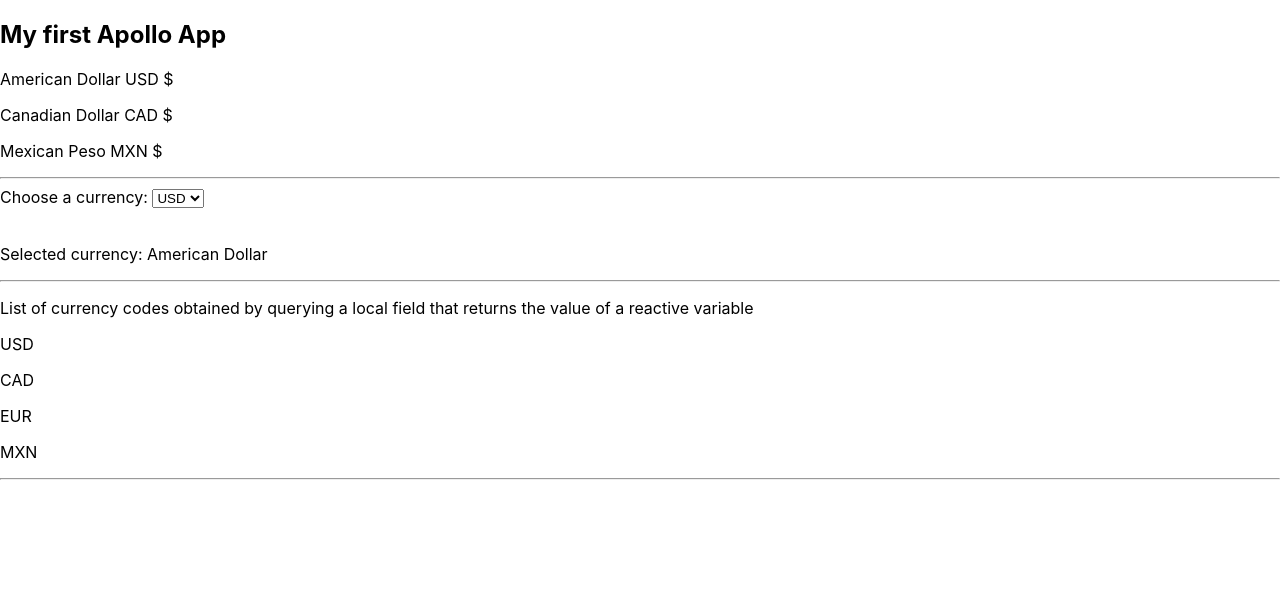
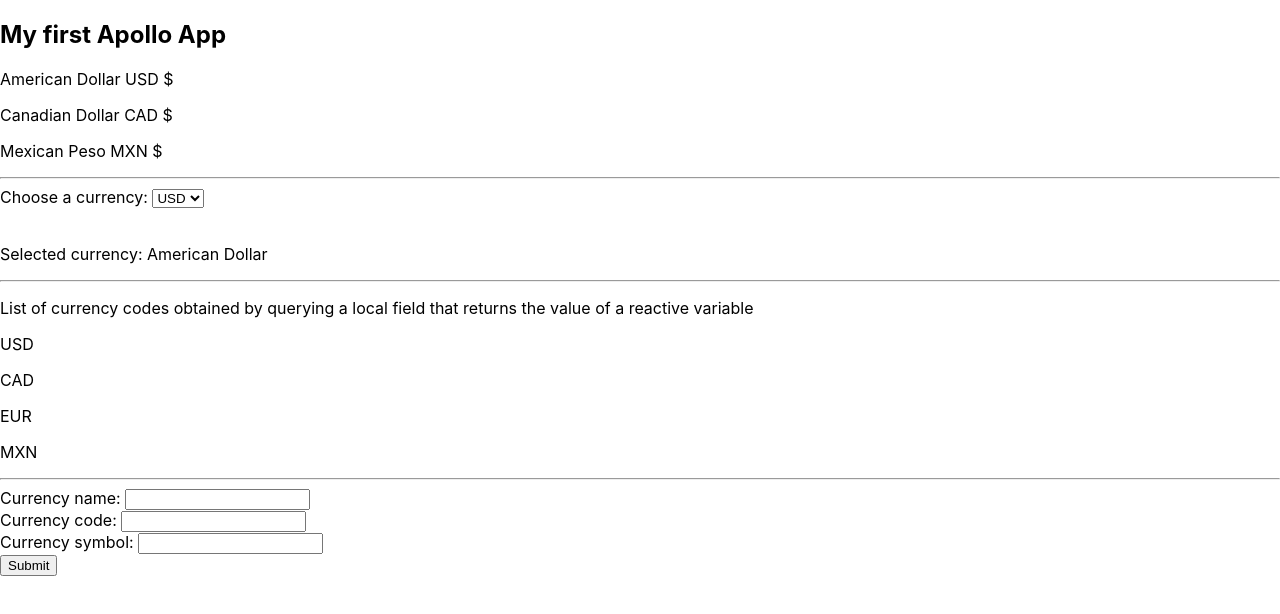
Before and after one commit to maurom88/apollo-cache-test, a React (Create React App) app: page / in a window 1280 px wide. Shown: the top 614 px of the page. Built offline with nearby package versions, Linux system fonts and the light colour scheme.

Commit message:
Create form to add a currency

```diff
--- a/src/components/AddCurrency.js
+++ b/src/components/AddCurrency.js
@@ -1,9 +1,24 @@
 import React from 'react';
+
+function handleSubmit(e) {
+  e.preventDefault()
+}
 
 export default function AddCurrency() {
   return (
     <div>
-      <p></p>
+     <form onSubmit={handleSubmit}>
+       <label htmlFor="currency-name">Currency name: </label>
+       <input type="text" name="currency-name"></input>
+       <br />
+       <label htmlFor="currency-name">Currency code: </label>
+       <input type="text" name="currency-code"></input>
+       <br />
+       <label htmlFor="currency-name">Currency symbol: </label>
+       <input type="text" name="currency-symbol"></input>
+       <br />
+       <button type="submit">Submit</button>
+     </form>
     </div>
   );
 }
```
